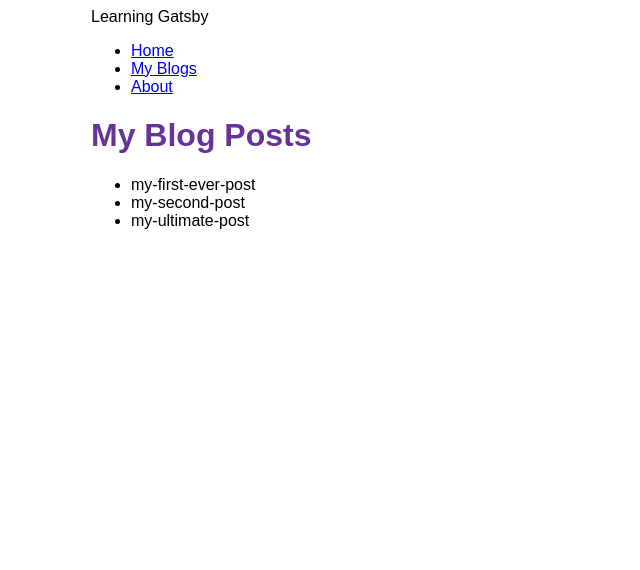
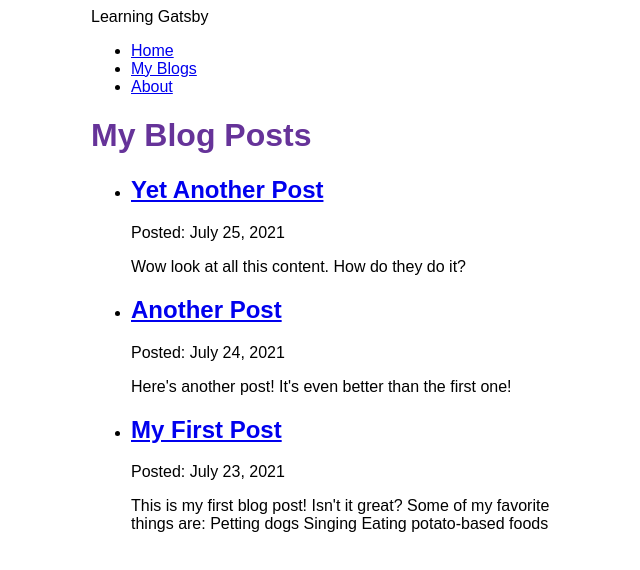
Before and after one commit to rlaksnarain/Learning-Gatsby, a Gatsby site: page /blog in a window 1280 px wide. Shown: the whole page, without its empty margins (299-939 px from the left). Built offline with nearby package versions, Linux system fonts and the light colour scheme; Gatsby itself is replaced by a stand-in of ours.

Commit message:
completed part 5

```diff
--- a/gatsby-config.js
+++ b/gatsby-config.js
@@ -16,5 +16,7 @@
     path: `${__dirname}/src/blog`,
   }
 
-  }],
+  },
+  "gatsby-plugin-mdx",
+],
 };
--- a/package.json
+++ b/package.json
@@ -15,8 +15,10 @@
     "clean": "gatsby clean"
   },
   "dependencies": {
+    "@mdx-js/react": "^2.1.5",
     "gatsby": "^4.24.5",
     "gatsby-plugin-image": "^2.24.0",
+    "gatsby-plugin-mdx": "^4.3.0",
     "gatsby-plugin-sharp": "^4.24.0",
     "gatsby-plugin-sitemap": "^5.24.0",
     "gatsby-source-filesystem": "^4.24.0",
--- a/src/blog/my-first-ever-post.mdx
+++ b/src/blog/my-first-ever-post.mdx
@@ -0,0 +1,13 @@
+---
+title: "My First Post"
+date: "2021-07-23"
+slug: "my-first-post"
+---
+
+This is my first blog post! Isn't it *great*?
+
+Some of my **favorite** things are:
+
+* Petting dogs
+* Singing
+* Eating potato-based foods
--- a/src/blog/my-second-post.mdx
+++ b/src/blog/my-second-post.mdx
@@ -0,0 +1,7 @@
+---
+title: "Another Post"
+date: "2021-07-24"
+slug: "another-post"
+---
+
+Here's another post! It's even better than the first one!
--- a/src/blog/my-ultimate-post.mdx
+++ b/src/blog/my-ultimate-post.mdx
@@ -0,0 +1,7 @@
+---
+title: "Yet Another Post"
+date: "2021-07-25"
+slug: "yet-another-post"
+---
+
+Wow look at all this content. How do they do it?
--- a/src/pages/blog.js
+++ b/src/pages/blog.js
@@ -1,34 +1,48 @@
 import * as React from 'react';
 import Seo from '../components/seo';
 import Layout from '../components/layout';
-import {graphql} from 'gatsby'
+import { Link, graphql } from 'gatsby'
 
-const BlogPage = ({data}) =>{
+const BlogPage = ({ data }) => {
     return (
         <Layout pageTitle="My Blog Posts">
             <ul>
                 {
-        data.allFile.nodes.map(node => (
-          <li key={node.name}>
-            {node.name}
+                    data.allMdx.nodes.map((node) => (
+
+                        <article key={node.id}>
+                            <li>
+                                <Link to="/blog/${node.frontmatter.title}">
+                                    <h2>{node.frontmatter.title}</h2>
+                                </Link>
                             </li>
+                            <p>Posted: {node.frontmatter.date}</p>
+                            <p>{node.excerpt}</p>
+                        </article>
                     ))
                 }
             </ul>
         </Layout>
     )
 }
-export const query=graphql`
-query{
-    allFile {
+export const query = graphql`
+  query {
+    allMdx(sort: {fields: frontmatter___date, order: DESC}) {
       nodes {
-        name
+        frontmatter {
+          date(formatString: "MMMM D, YYYY")
+          title
+        }
+        id
+        excerpt
       }
     }
-  }`
+  }
+`
 
 
 
-export const Head = () => <Seo title = "My Blog Posts"/>;
+
+export const Head = () => <Seo title="My Blog Posts" />;
 
 export default BlogPage;
```
Also changed, not shown: 1 other file. Lines whose indentation alone changed are shown as unchanged.
